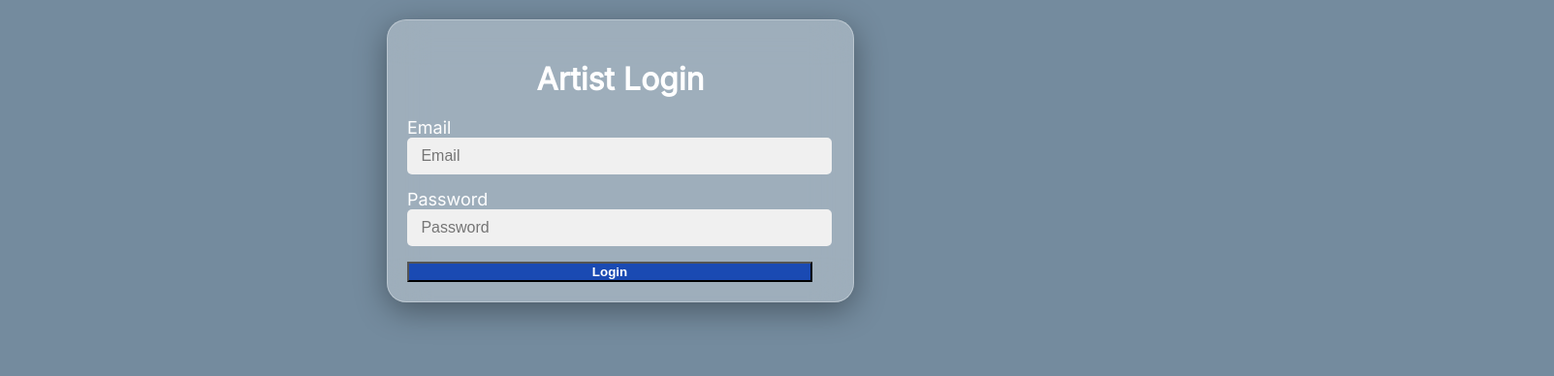
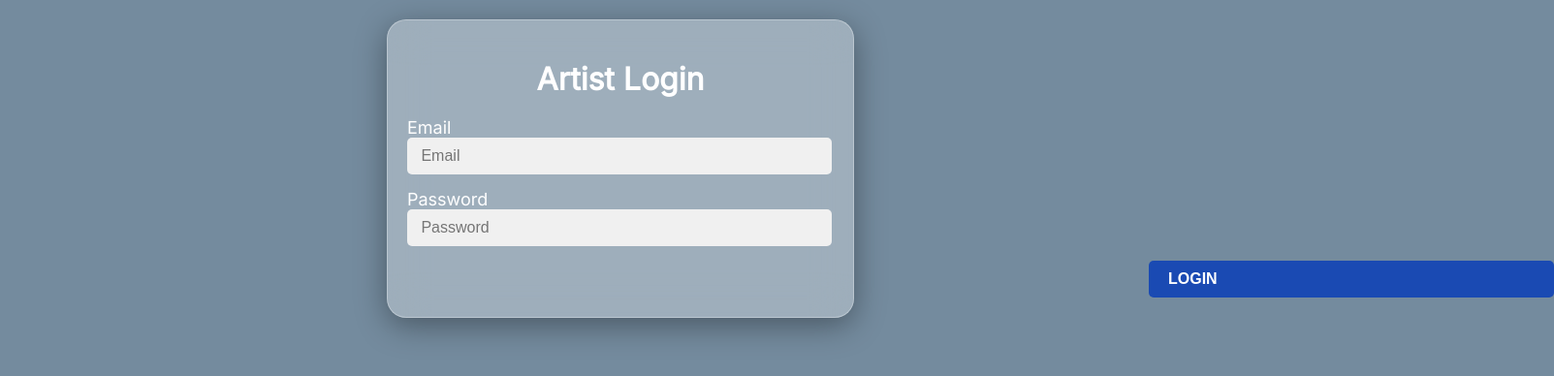
Before and after one commit to zahrabytes/Frontend-Synth, a React (Create React App) app in the folder synth/: page /login-artist in a window 1280 px wide. Shown: the top 388 px of the page at 97% size, 1603 px wide, since content can reach past the window. Built offline with nearby package versions, Linux system fonts and the light colour scheme.

Commit message:
submit report styling

```diff
--- a/synth/src/Listener/FlagOptions.js
+++ b/synth/src/Listener/FlagOptions.js
@@ -1,5 +1,5 @@
 import axios from 'axios';
-import React, { useState, useEffect } from 'react';
+import React, { useEffect, useState } from 'react';
 import { useNavigate, useParams } from 'react-router-dom';
 
 const FlagOptions = () => {
@@ -55,7 +55,8 @@ const FlagOptions = () => {
   return (
     <div>
       <div>
-        <h1>Submit a Report</h1>
+        <div className='content-container2'>
+        <h2>Submit a Report</h2>
         <ul>
           {songInfo.map((song, index) => (
               <li key={index}>
@@ -69,10 +70,11 @@ const FlagOptions = () => {
               </li>
           ))}
         </ul>
+        </div>
         <form onSubmit={handleSubmit}>
           <div>
-            <label htmlFor="reason">Reason:</label>
-            <select id="reason" name="reason" value={formData.reason} onChange={handleChange} required>
+            <label className="custom-select">Reason:</label>
+            <select id="reason" name="reason" value={formData.reason} onChange={handleChange} required className="custom-select">
               <option value="">Select Reason</option>
               <option value="Abusive Behavior">Abusive Behavior</option>
               <option value="Quality Control">Quality Control</option>
--- a/synth/src/index.css
+++ b/synth/src/index.css
@@ -889,3 +889,61 @@ artistName {
 .listener-info-inner h1 {
   margin-left: 20px; /* Add margin to the left of the fname */
 }
+
+.custom-select {
+  width: 250px; /* Adjust width as needed */
+  padding: 8px; /* Adjust padding as needed */
+  font-size: 19px; /* Adjust font size as needed */
+  font-weight: bold;
+  display: flex;
+  margin-left: 765px;
+  transition: background-color 0.3s ease;
+  margin-top: 10px;
+}
+
+.custom-button {
+  display: inline-block;
+  padding: 10px 20px;
+  font-size: 16px;
+  font-weight: bold;
+  text-align: center;
+  text-transform: uppercase;
+  color: #fff;
+  background-color: #3ca0e7;
+  border: none;
+  border-radius: 5px;
+  cursor: pointer;
+  transition: background-color 0.3s ease;
+  margin-left: 765px;
+  display: flex;
+}
+
+.custom-button:hover {
+  background-color: #2c85c9;
+}
+
+.content-container2{
+  display: flex;
+  flex-direction: column;
+  justify-content: center;
+  margin-left: 30px;
+  margin-right: 30px;
+  margin-top: 30px;
+  background-color: #ffffff;
+  border-radius: 10px;
+  height: 375px;
+  align-items: center;
+  text-align: center;
+}
+
+.content-container2 h1{
+  font-size: 25px;
+  text-align: left;
+  margin-left: 20px;
+  margin-bottom: 20px;
+  align-items: center;
+}
+
+.content-container2 h2{
+  font-size: 25px;
+}
```
